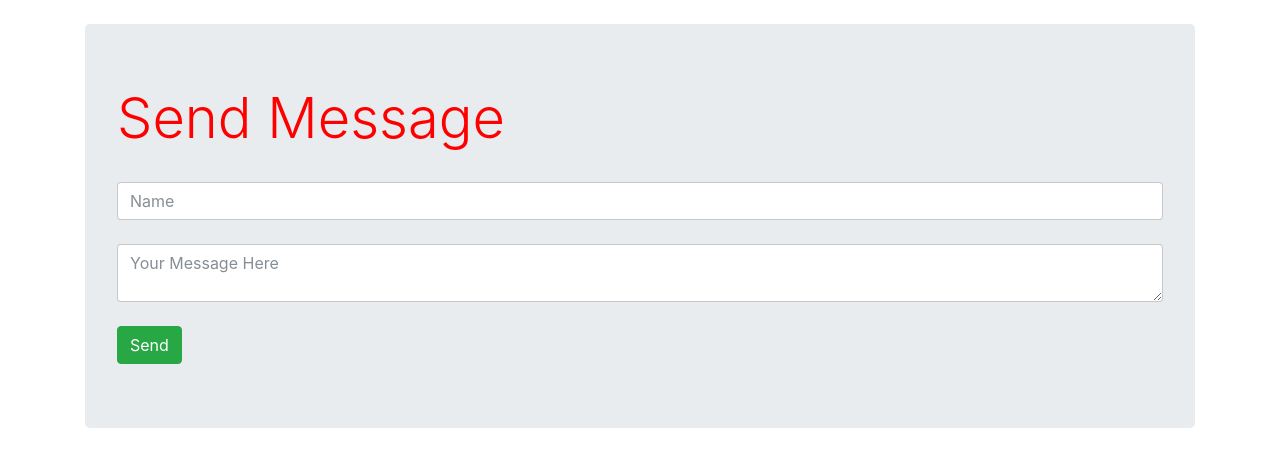
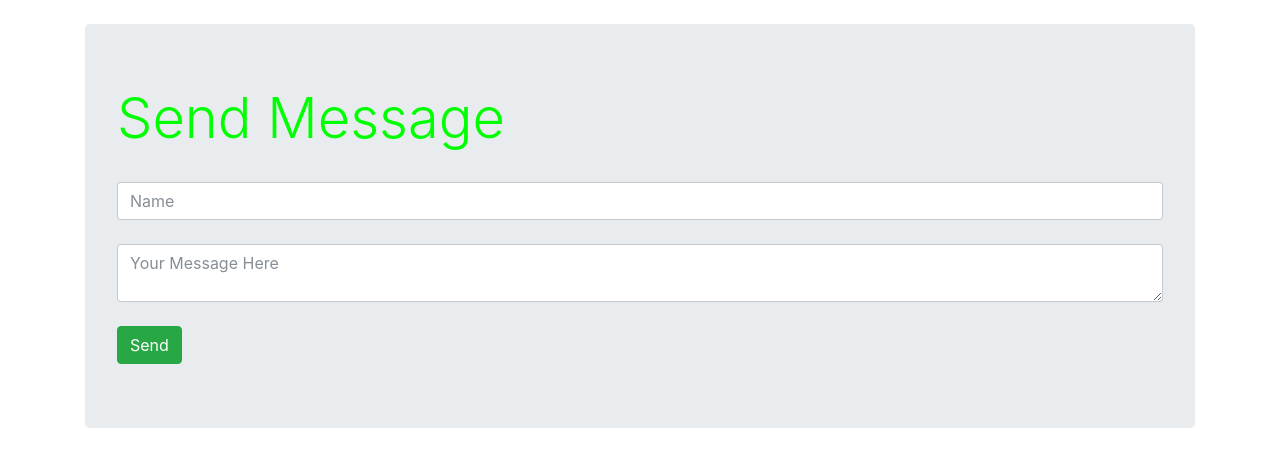
Before and after one commit to farpado/ezops-test-rodrigo, a website: page index.html in a window 1280 px wide. Drawn offline with nearby package versions, Linux system fonts and the light colour scheme; no server answers.

Commit message:
mundando a cor

```diff
--- a/index.html
+++ b/index.html
@@ -12,7 +12,7 @@
 <div class="container">
     <br>
     <div class="jumbotron">
-        <h1 class="display-4" style="color:#FF0000">Send Message</h1>
+        <h1 class="display-4" style="color:#00ff00">Send Message</h1>
         <br>
         <input id = "name" class="form-control" placeholder="Name">
         <br>
```
